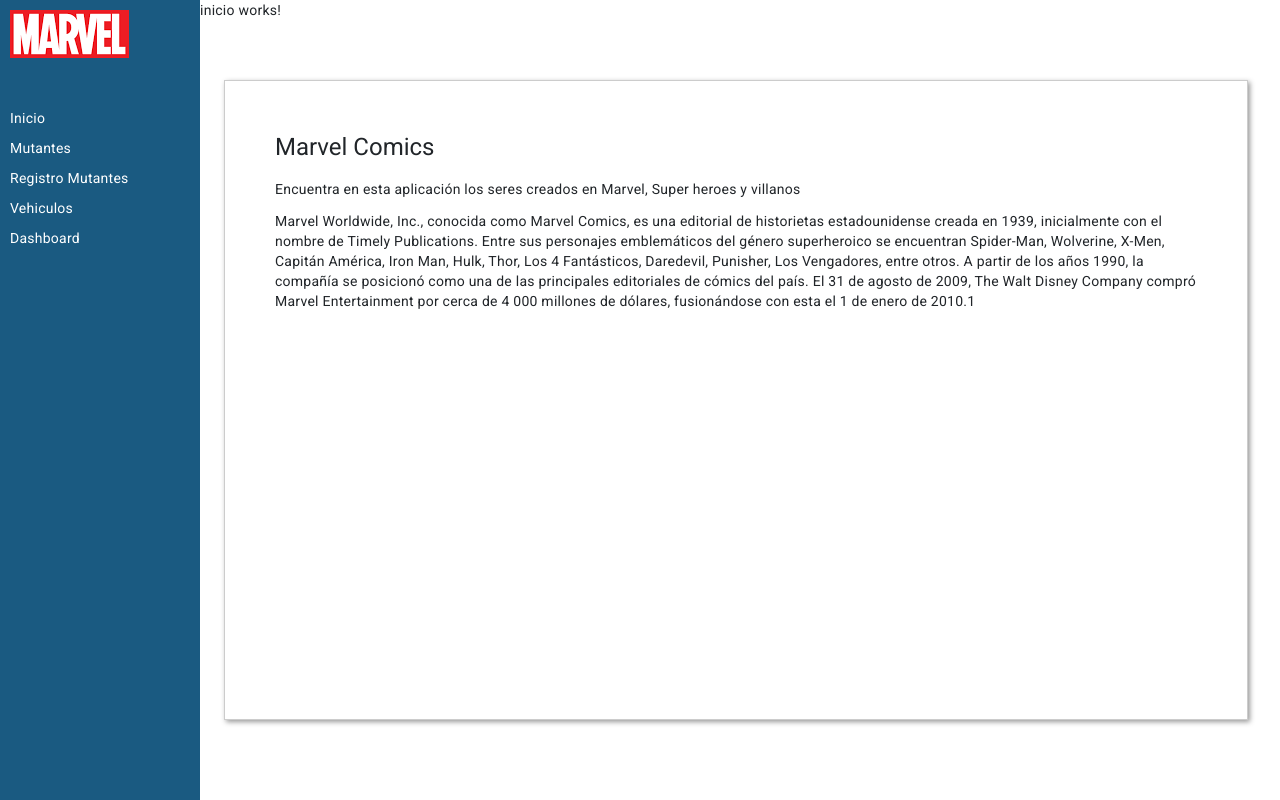
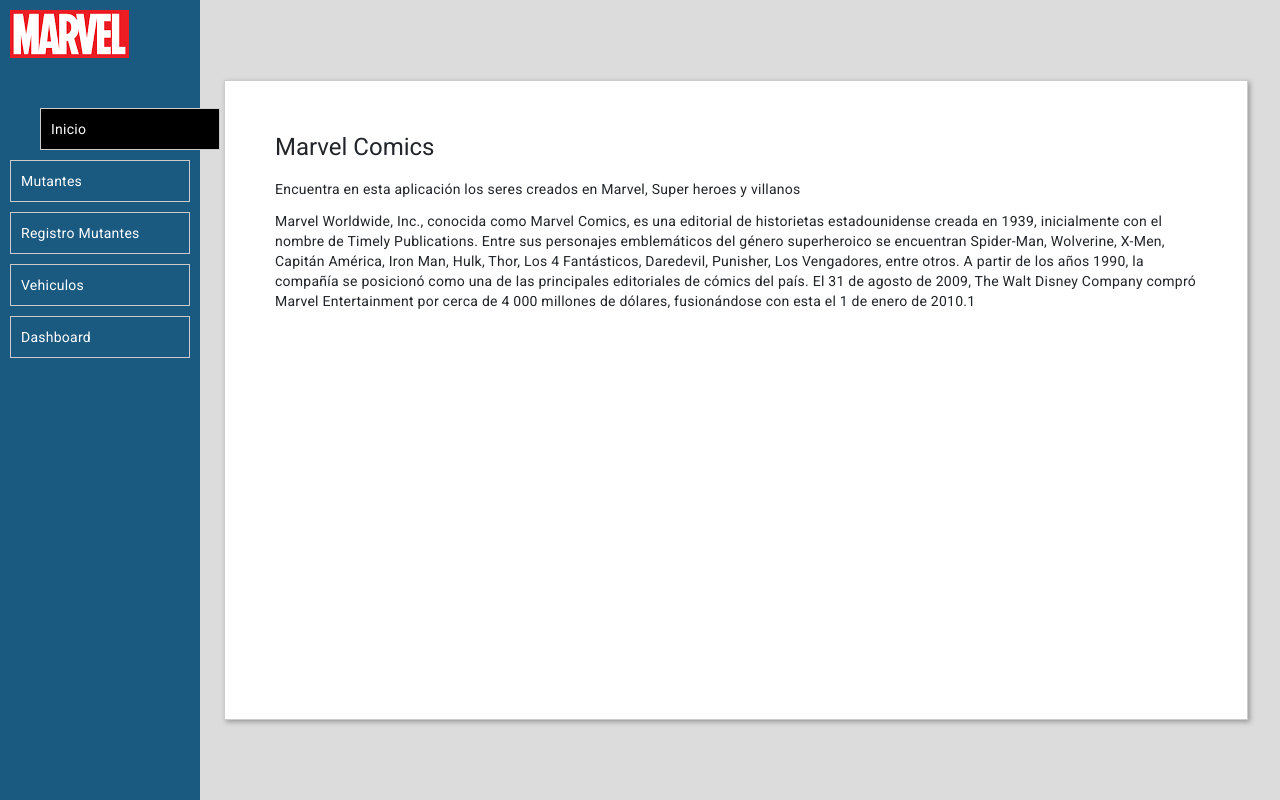
Before and after one commit to JonatanST/front-APIsuperh, an Angular app: page /inicio in a window 1280 px wide. Built offline with nearby package versions, Linux system fonts and the light colour scheme.

Commit message:
Arreglos sidebar

```diff
--- a/src/app/creacionseres/creacionseres.component.html
+++ b/src/app/creacionseres/creacionseres.component.html
@@ -1,5 +1,3 @@
-<p>creacionseres works!</p>
-
 <div class="Contenido">
   <form>
     <div class="row">
--- a/src/app/inicio/inicio.component.html
+++ b/src/app/inicio/inicio.component.html
@@ -1,5 +1,3 @@
-<p>inicio works!</p>
-
 <div class="Contenido">
   <h1>Marvel Comics</h1>
   <p>
--- a/src/app/mutantes/mutantes.component.html
+++ b/src/app/mutantes/mutantes.component.html
@@ -1,5 +1,4 @@
 <p>mutantes works!</p>
 <div class="Contenido">
 
-
 </div>
--- a/src/app/sidebar/sidebar.component.css
+++ b/src/app/sidebar/sidebar.component.css
@@ -1,3 +1,19 @@
 nav {
     height: 100%;
 }
+
+.navegacion-item {
+  border: 1px solid #ccc;
+  padding: 10px;
+  transition: background-color 0.3s ease;
+}
+
+
+
+.navegacion-item.active {
+  background-color: black;
+  color: #fff;
+  right: -30px;
+  display: flex;
+  position: relative;
+}
--- a/src/app/sidebar/sidebar.component.html
+++ b/src/app/sidebar/sidebar.component.html
@@ -1,10 +1,10 @@
 <nav>
   <img class="  " src="../../assets/logo Marvel.png" alt="logo" />
   <ul class="navegacion">
-    <li><a routerLink="/inicio">Inicio</a></li>
-    <li><a routerLink="/mutantes">Mutantes</a></li>
-    <li><a routerLink="/creacionseres">Registro Mutantes</a></li>
-    <li><a routerLink="/vehiculos">Vehiculos</a></li>
-    <li><a routerLink="/dashboard">Dashboard</a></li>
+    <li><div class="navegacion-item"><a routerLink="/inicio" routerLinkActive="active">Inicio</a></div></li>
+    <li><div class="navegacion-item"><a routerLink="/mutantes" routerLinkActive="active">Mutantes</a></div></li>
+    <li><div class="navegacion-item"><a routerLink="/creacionseres" routerLinkActive="active">Registro Mutantes</a></div></li>
+    <li><div class="navegacion-item"><a routerLink="/vehiculos" routerLinkActive="active">Vehiculos</a></div></li>
+    <li><div class="navegacion-item"><a routerLink="/dashboard" routerLinkActive="active">Dashboard</a></div></li>
   </ul>
 </nav>
--- a/src/app/sidebar/sidebar.component.ts
+++ b/src/app/sidebar/sidebar.component.ts
@@ -1,10 +1,43 @@
-import { Component } from '@angular/core';
+import { Component, OnInit } from '@angular/core';
+import { Router, NavigationEnd } from '@angular/router';
 
 @Component({
   selector: 'app-sidebar',
   templateUrl: './sidebar.component.html',
   styleUrls: ['./sidebar.component.css']
 })
-export class SidebarComponent {
+export class SidebarComponent implements OnInit {
+
+  constructor(private router: Router) { }
+
+  ngOnInit() {
+    // Detectar cuando la ruta cambia
+    this.router.events.subscribe((event) => {
+      if (event instanceof NavigationEnd) {
+        // Obtener el elemento activo
+        const activeElement = document.querySelector('.navegacion-item.active');
+        // Quitar la clase active del elemento activo
+        if (activeElement) {
+          activeElement.classList.remove('active');
+        }
+        // Agregar la clase active al elemento actual
+        const currentElement = document.querySelector(`.navegacion-item a[href='${event.urlAfterRedirects}']`)?.parentElement;
+        if (currentElement) {
+          currentElement.classList.add('active');
+        }
+      }
+    });
+  }
+
+  toggleActive(element: HTMLElement) {
+    // Obtener el elemento activo
+    const activeElement = document.querySelector('.navegacion-item.active');
+    // Quitar la clase active del elemento activo
+    if (activeElement) {
+      activeElement.classList.remove('active');
+    }
+    // Agregar la clase active al elemento seleccionado
+    element.classList.add('active');
+  }
 
 }
--- a/src/styles.css
+++ b/src/styles.css
@@ -25,7 +25,7 @@
   display: flex;
   flex-direction: row;
   height: 100%;
-  background-color: #fff;
+  background-color: initial;
   width: 100%;
 }
 
@@ -54,6 +54,7 @@
   left: 50%;
   transform: translate(-50%, -50%);
   margin-left: 7.5%; /* ajustar al ancho del sidebar */
+  background-color: #fff;
 }
 
 .navegacion {
```
Also changed, not shown: src/app/app.module.ts (+9 -0 lines).
